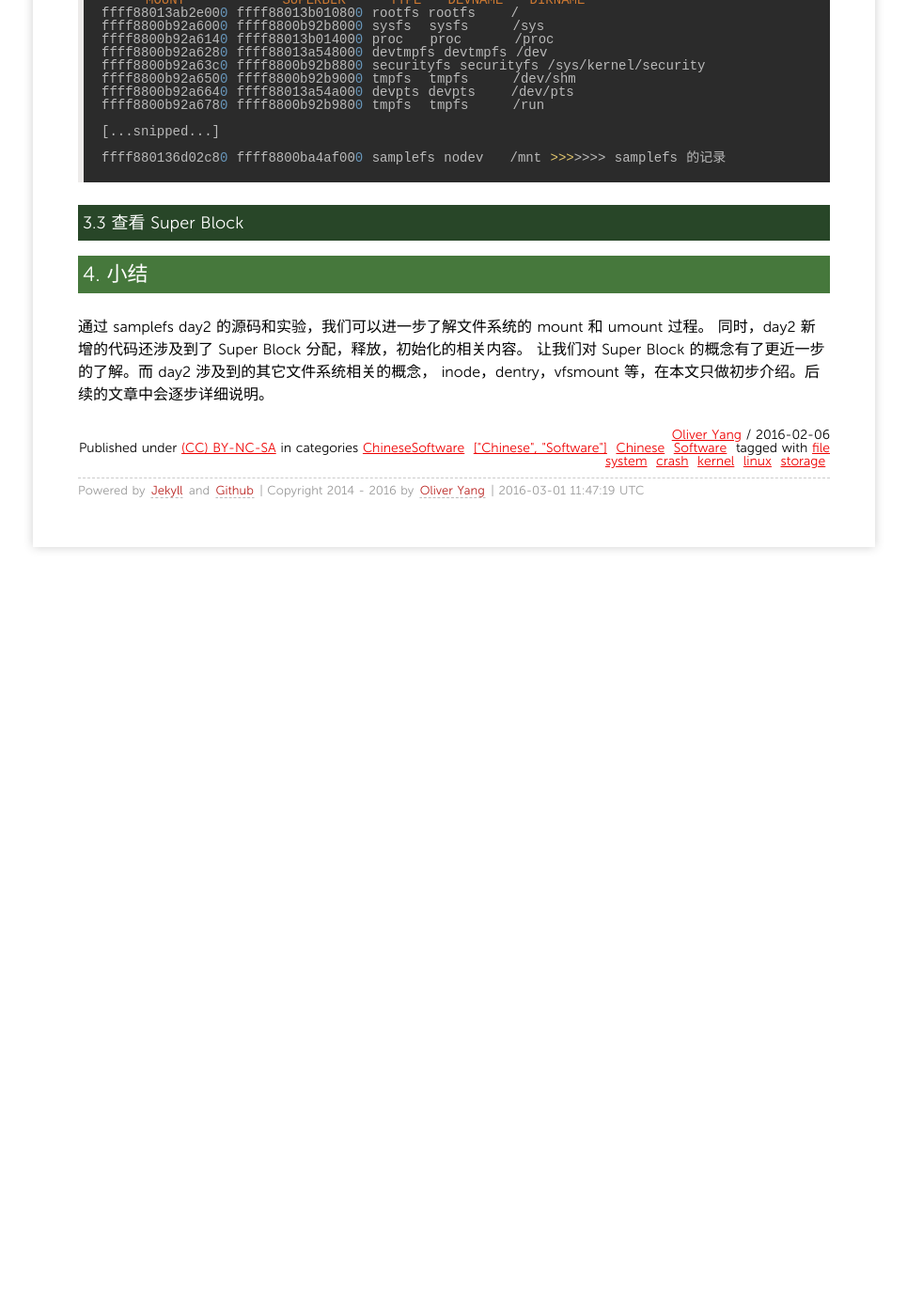
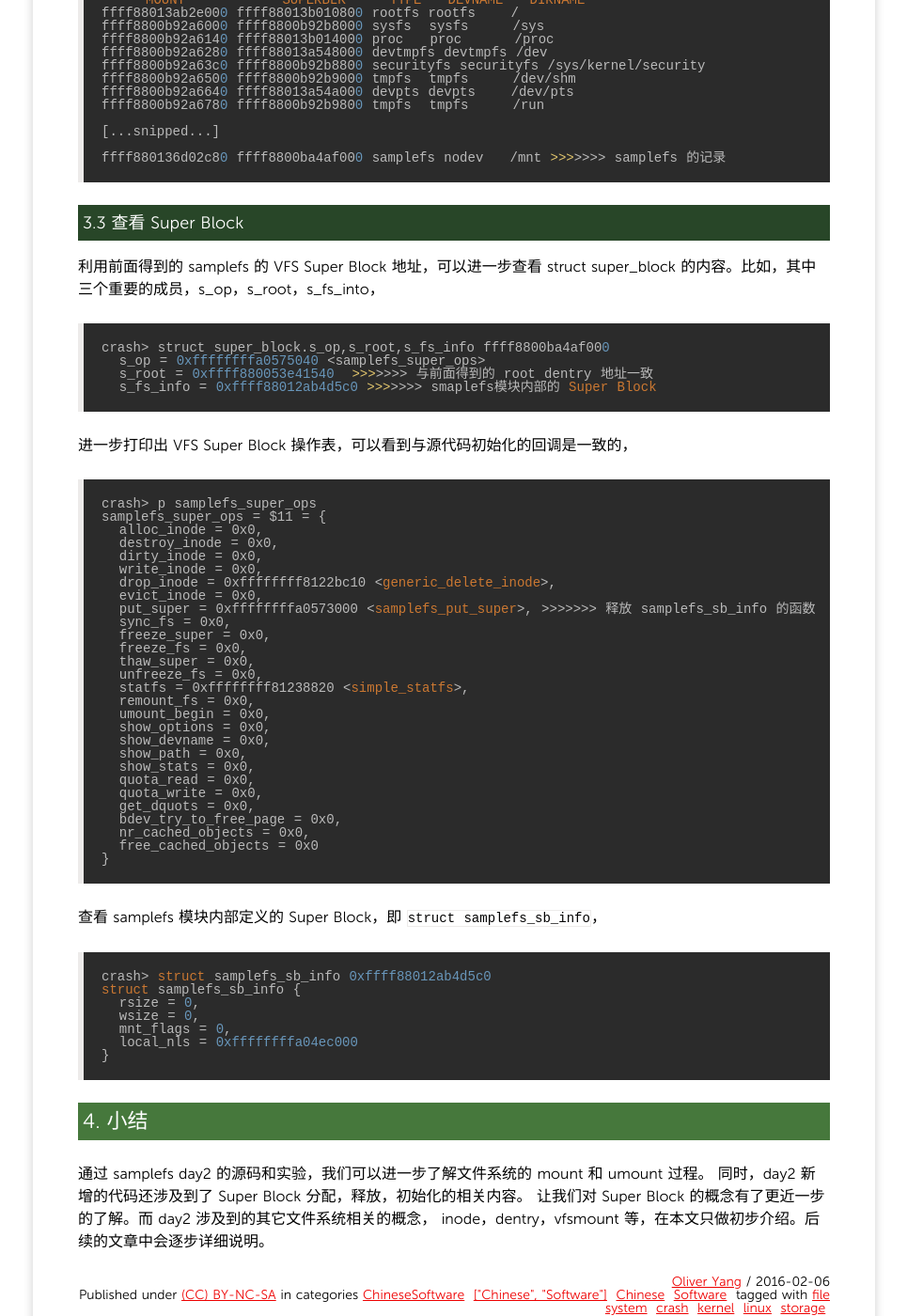
Before and after one commit to yangoliver/yangoliver.github.io, a Jekyll site: the page built from _posts/2016/2016-02-06-linux-file-system-basic-3.md, in a window 1280 px wide and 1400 px high, scrolled down 8657 px. Shown: the whole window at 94% size, without its empty margins (157-1122 px from the left). Built offline with Jekyll 4.4.1, drawn with Linux system fonts in a browser that asks for light colours; comment, search, counter and statistics services are not loaded; before the commit the page ends 9287 px from its top, so only the background shows below that.

Commit message:
update: added missing lab for super block

```diff
--- a/_posts/2016/2016-02-06-linux-file-system-basic-3.md
+++ b/_posts/2016/2016-02-06-linux-file-system-basic-3.md
@@ -399,9 +399,56 @@ crash 内置的 mount 命令可以列出当前名字空间的所有文件系统
 
 	ffff880136d02c80 ffff8800ba4af000 samplefs nodev   /mnt >>>>>>> samplefs 的记录
 
+#### 3.3 查看 Super Block
 
+利用前面得到的 samplefs 的 VFS Super Block 地址，可以进一步查看
+struct super_block 的内容。比如，其中三个重要的成员，s_op，s_root，s_fs_into，
 
-#### 3.3 查看 Super Block
+	crash> struct super_block.s_op,s_root,s_fs_info ffff8800ba4af000
+	  s_op = 0xffffffffa0575040 <samplefs_super_ops>
+	  s_root = 0xffff880053e41540  >>>>>>> 与前面得到的 root dentry 地址一致
+	  s_fs_info = 0xffff88012ab4d5c0 >>>>>>> smaplefs模块内部的 Super Block
+
+进一步打印出 VFS Super Block 操作表，可以看到与源代码初始化的回调是一致的，
+
+	crash> p samplefs_super_ops
+	samplefs_super_ops = $11 = {
+	  alloc_inode = 0x0,
+	  destroy_inode = 0x0,
+	  dirty_inode = 0x0,
+	  write_inode = 0x0,
+	  drop_inode = 0xffffffff8122bc10 <generic_delete_inode>,
+	  evict_inode = 0x0,
+	  put_super = 0xffffffffa0573000 <samplefs_put_super>, >>>>>>> 释放 samplefs_sb_info 的函数
+	  sync_fs = 0x0,
+	  freeze_super = 0x0,
+	  freeze_fs = 0x0,
+	  thaw_super = 0x0,
+	  unfreeze_fs = 0x0,
+	  statfs = 0xffffffff81238820 <simple_statfs>,
+	  remount_fs = 0x0,
+	  umount_begin = 0x0,
+	  show_options = 0x0,
+	  show_devname = 0x0,
+	  show_path = 0x0,
+	  show_stats = 0x0,
+	  quota_read = 0x0,
+	  quota_write = 0x0,
+	  get_dquots = 0x0,
+	  bdev_try_to_free_page = 0x0,
+	  nr_cached_objects = 0x0,
+	  free_cached_objects = 0x0
+	}
+
+查看 samplefs 模块内部定义的 Super Block，即 `struct samplefs_sb_info`，
+
+	crash> struct samplefs_sb_info 0xffff88012ab4d5c0
+	struct samplefs_sb_info {
+	  rsize = 0,
+	  wsize = 0,
+	  mnt_flags = 0,
+	  local_nls = 0xffffffffa04ec000
+	}
 
 ### 4. 小结
 
```
